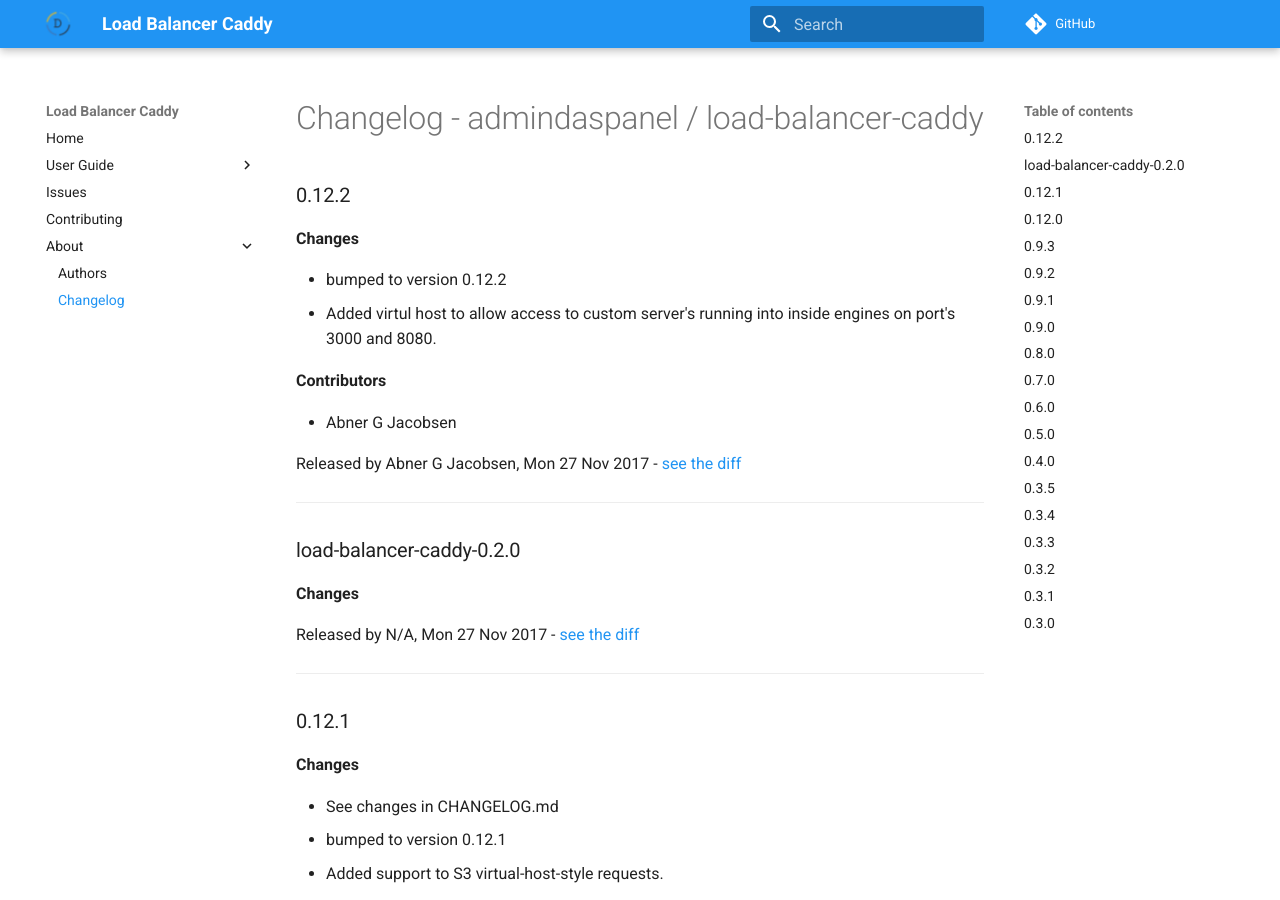
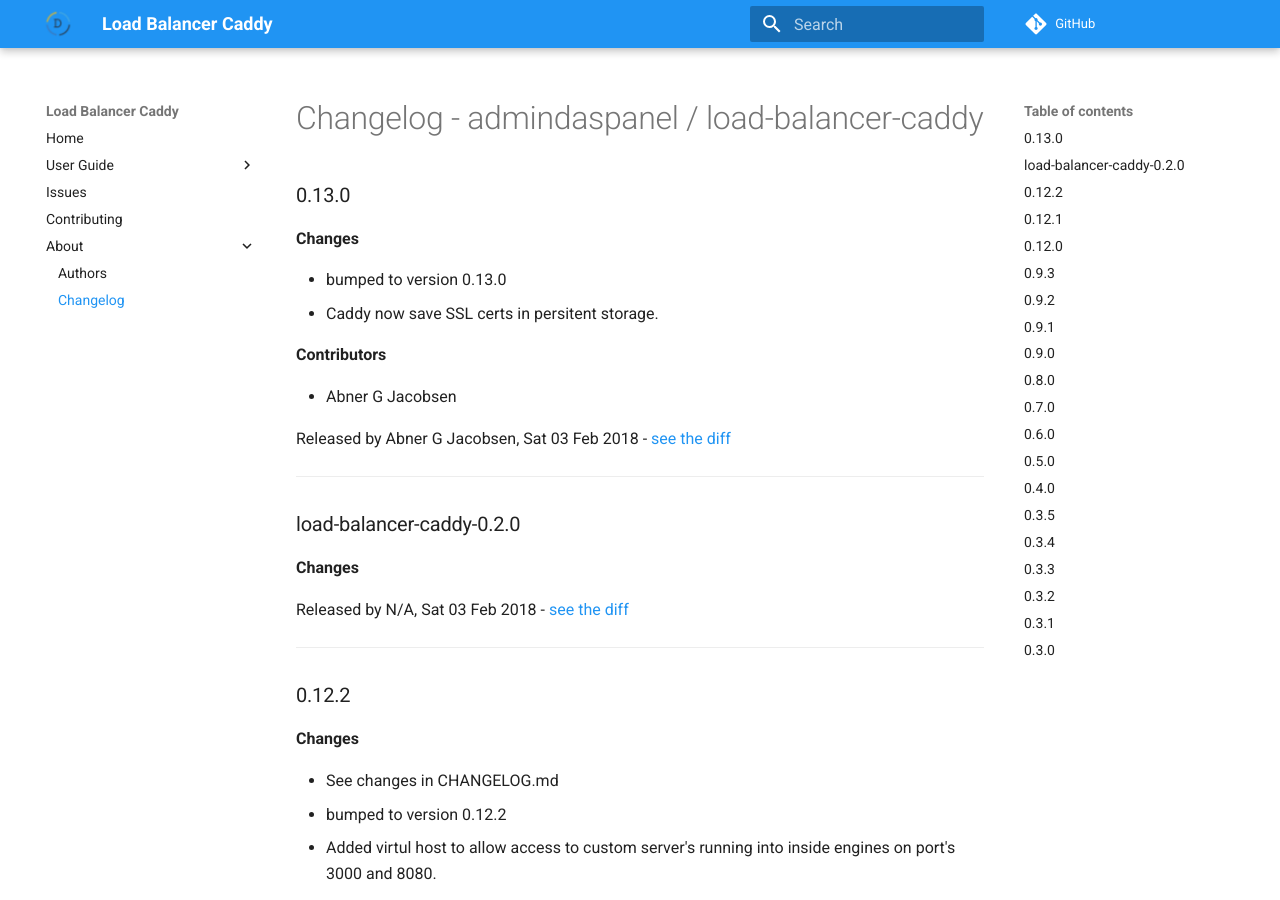
Before and after one commit to daspanel/load-balancer-caddy, an MkDocs documentation site: the page built from docs/changelog.md, in a window 1280 px wide and 900 px high. Built offline with MkDocs 1.6.1 and Material for MkDocs 9.7.7, drawn with Linux system fonts in a browser that asks for light colours; comment, search, counter and statistics services are not loaded; old or Windows-style settings are respelled for this version of MkDocs.

Commit message:
See changes in CHANGELOG.md

```diff
--- a/docs/changelog.md
+++ b/docs/changelog.md
@@ -1,8 +1,31 @@
 # Changelog - admindaspanel / load-balancer-caddy
+
+### 0.13.0
+__Changes__
+
+- bumped to version 0.13.0
+- Caddy now save SSL certs in persitent storage.
+
+__Contributors__
+
+- Abner G Jacobsen
+
+Released by Abner G Jacobsen, Sat 03 Feb 2018 -
+[see the diff](https://github.com/admindaspanel/load-balancer-caddy/compare/0.12.2...0.13.0#diff)
+______________
+
+### load-balancer-caddy-0.2.0
+__Changes__
+
+
+Released by N/A, Sat 03 Feb 2018 -
+[see the diff](https://github.com/admindaspanel/load-balancer-caddy/compare/...#diff)
+______________
 
 ### 0.12.2
 __Changes__
 
+- See changes in CHANGELOG.md
 - bumped to version 0.12.2
 - Added virtul host to allow access to custom server's running into inside engines on port's 3000 and 8080.
 
@@ -12,14 +35,6 @@ __Contributors__
 
 Released by Abner G Jacobsen, Mon 27 Nov 2017 -
 [see the diff](https://github.com/admindaspanel/load-balancer-caddy/compare/0.12.1...0.12.2#diff)
-______________
-
-### load-balancer-caddy-0.2.0
-__Changes__
-
-
-Released by N/A, Mon 27 Nov 2017 -
-[see the diff](https://github.com/admindaspanel/load-balancer-caddy/compare/...#diff)
 ______________
 
 ### 0.12.1
```
Also changed, not shown: CHANGELOG.md (+23 -8 lines).
